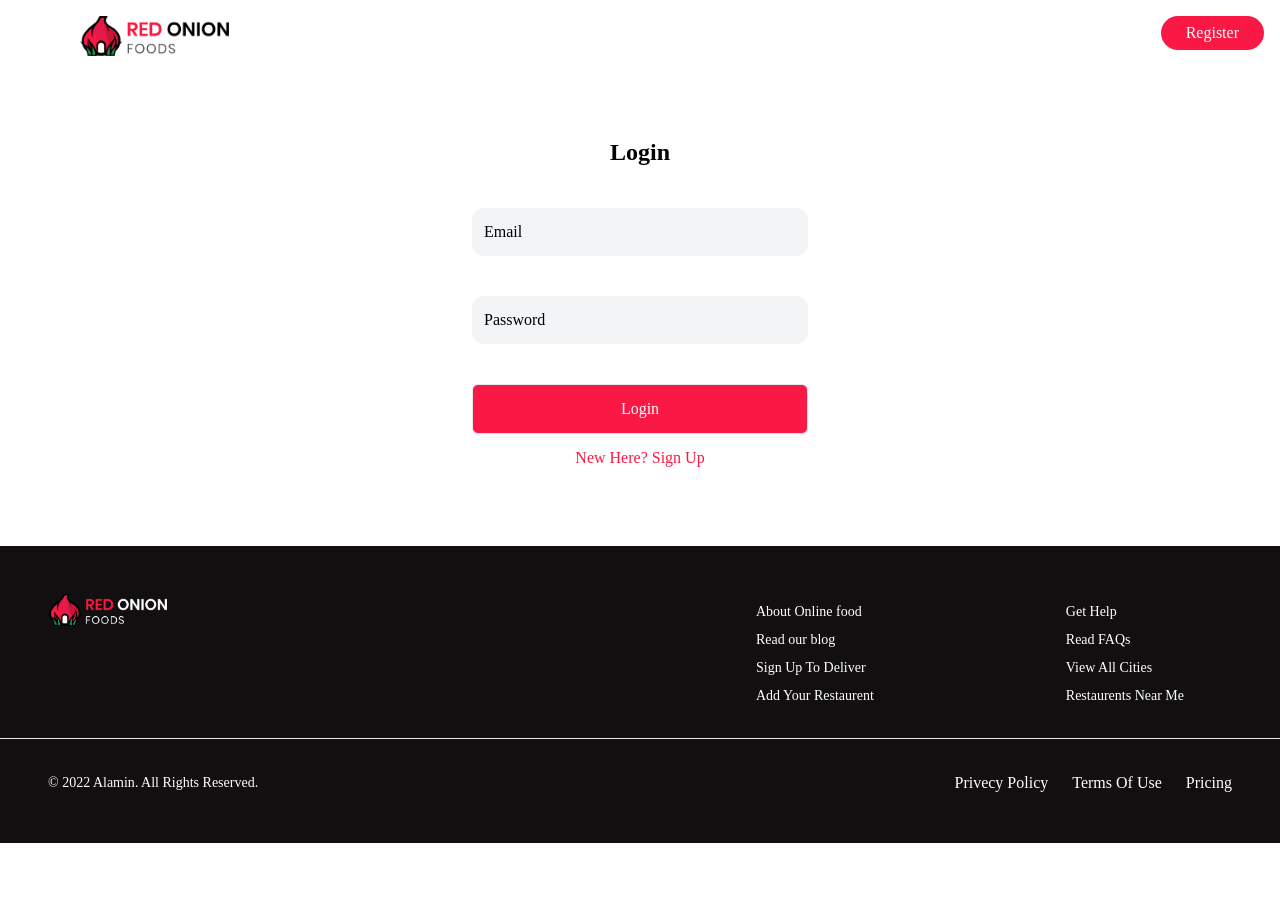
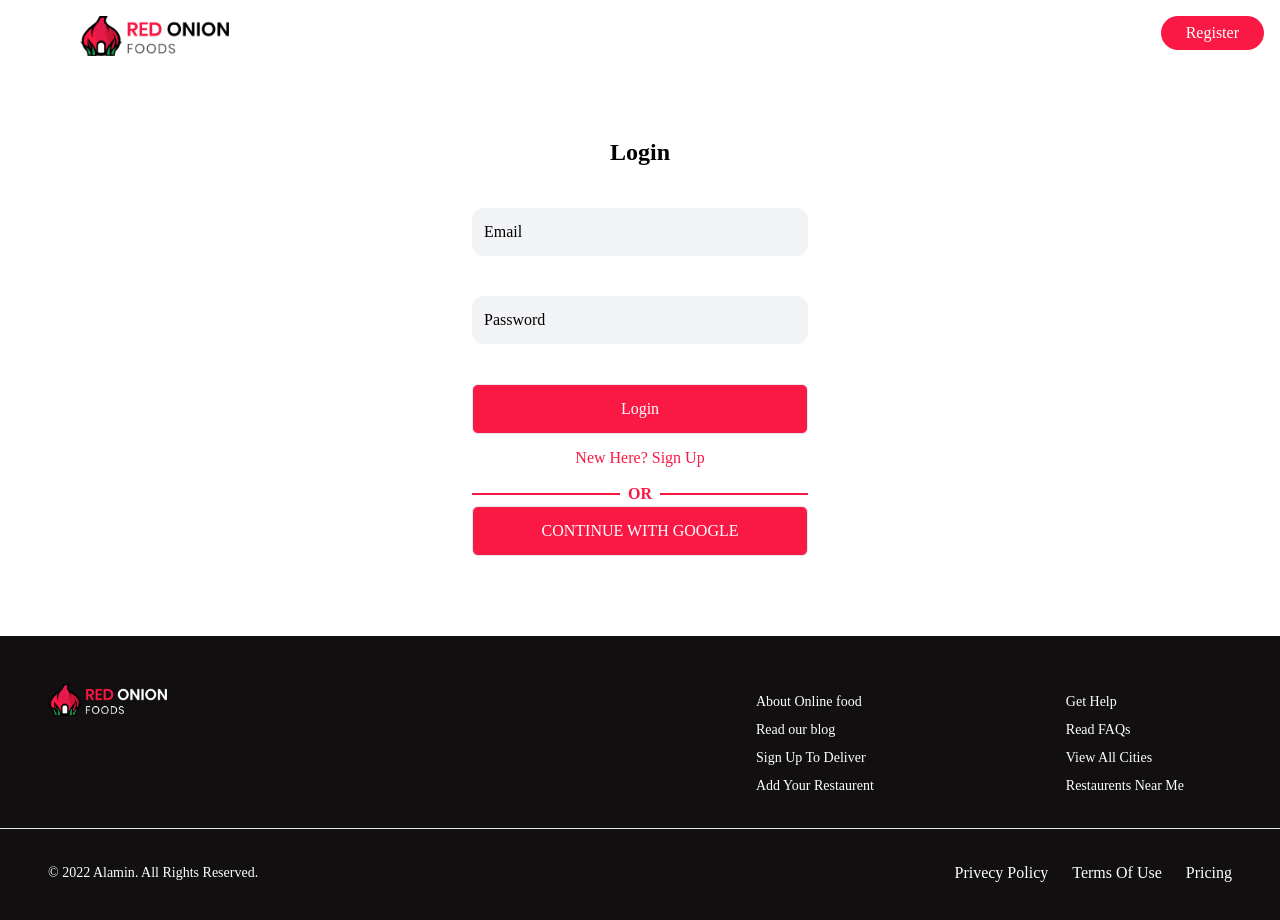
Before and after one commit to un-earthly/red-onion, a React (Create React App) app: page /login in a window 1280 px wide. Shown: the top 920 px of the page. Before the commit the page ends 843 px from the top, so only its background shows below. Built offline with nearby package versions, Linux system fonts and the light colour scheme; no server answers.

Commit message:
home with login page done

```diff
--- a/src/Pages/Login/Login.js
+++ b/src/Pages/Login/Login.js
@@ -3,6 +3,7 @@
 import Button from '../../Utils/Button'
 import { useSignInWithEmailAndPassword } from 'react-firebase-hooks/auth'
 import auth from '../../firebase.init'
+import Social from '../../Utils/Social'
 export default function Login() {
     const [showpass, setShowpass] = useState(false)
     const emailRef = useRef('')
@@ -40,6 +41,9 @@
 
             </form>
             <Link to='/register'><p className="text-[#f91944] m-3 text-center cursor-pointer">New Here? Sign Up</p></Link>
+
+
+            <Social />
         </div>
     )
 }
--- /dev/null
+++ b/src/Utils/Social.js
@@ -0,0 +1,31 @@
+import React from 'react'
+import { useSignInWithGoogle } from 'react-firebase-hooks/auth'
+import { useLocation, useNavigate } from 'react-router-dom'
+import auth from '../firebase.init'
+import Button from './Button'
+
+export default function Social() {
+    const [signInWithGoogle, user, loading, error] = useSignInWithGoogle(auth)
+    const location = useLocation()
+    const from = location.state?.from?.pathname || '/'
+    const navigate = useNavigate()
+    if (user) {
+        navigate(from || '/')
+    }
+
+
+    if (loading) {
+        return <progress className="progress w-56 mx-auto block"></progress>
+    }
+    return (
+        <div>
+            <div className='flex items-center justify-center flex-row'>
+                <div className="border border-[#f91944] w-full mr-2"></div>
+                <p className="text-[#f91944] font-semibold">OR</p>
+                <div className="border border-[#f91944] w-full ml-2"></div>
+            </div>
+            <Button onclick={() => signInWithGoogle()} btnText='CONTINUE WITH GOOGLE' classList={'w-full rounded-md border m-0 py-3 hover:border-[#f91944] hover:bg-transparent hover:text-[#f91944]'} />
+            <small className='text-red-500 text-center block mt-4'>{error && error.message}</small>
+        </div >
+    )
+}
```
